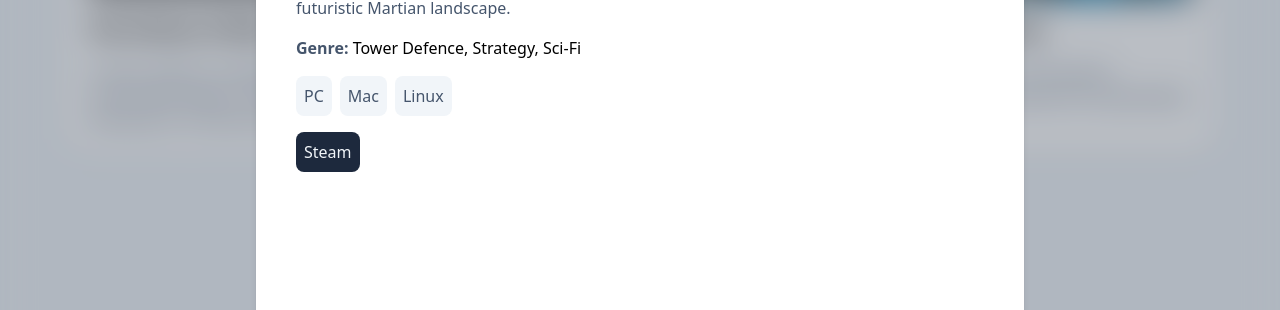
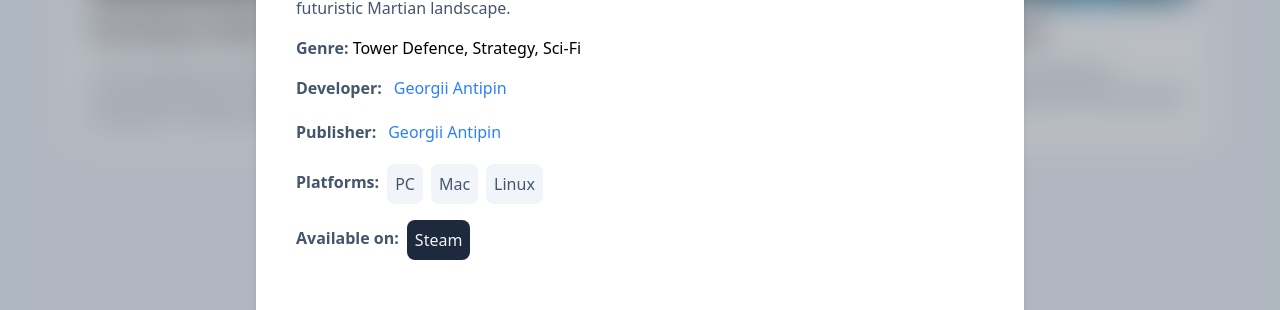
Before and after one commit to carbongo/sakha-gamedev, a React (Vite) app: page / in a window 1280 px wide. Both pictures are taken after a click on the element 248 px from the left and 322 px from the top of the page. Shown: the part 352-662 px from the top of the page. Built offline with nearby package versions, Linux system fonts and the light colour scheme.

Commit message:
feat: Enhance GameDialog to display developer, publisher, and platform information

```diff
--- a/src/components/GameDialog.tsx
+++ b/src/components/GameDialog.tsx
@@ -73,12 +73,60 @@
                 <strong className="text-slate-600">Genre:</strong> {game.genre}
               </div>
               <div className="space-y-1 flex flex-wrap gap-2">
+                <strong className="text-slate-600">Developer:</strong>
+                {game.devs &&
+                  game.devs.map((dev, index) => (
+                    <span
+                      key={index}
+                      className="text-slate-600 hover:text-slate-900"
+                    >
+                      {dev.link ? (
+                        <a
+                          target="_blank"
+                          rel="noopener noreferrer"
+                          href={dev.link}
+                          className="ml-1 text-blue-500 hover:underline"
+                        >
+                          {dev.name}
+                        </a>
+                      ) : (
+                        dev.name
+                      )}
+                    </span>
+                  ))}
+              </div>
+              <div className="space-y-1 flex flex-wrap gap-2">
+                <strong className="text-slate-600">Publisher:</strong>
+                {game.publishers &&
+                  game.publishers.map((publisher, index) => (
+                    <span
+                      key={index}
+                      className="text-slate-600 hover:text-slate-900"
+                    >
+                      {publisher.link ? (
+                        <a
+                          target="_blank"
+                          rel="noopener noreferrer"
+                          href={publisher.link}
+                          className="ml-1 text-blue-500 hover:underline"
+                        >
+                          {publisher.name}
+                        </a>
+                      ) : (
+                        publisher.name
+                      )}
+                    </span>
+                  ))}
+              </div>
+              <div className="space-y-1 flex flex-wrap gap-2 items-center">
+                <strong className="text-slate-600">Platforms:</strong>
                 {game.platforms &&
                   game.platforms.map((platform, index) => (
                     <Platform type={platform} key={index} />
                   ))}
               </div>
-              <div className="space-y-1 flex flex-wrap gap-2">
+              <div className="space-y-1 flex flex-wrap gap-2 items-center">
+                <strong className="text-slate-600">Available on:</strong>
                 {game.storeLinks &&
                   game.storeLinks.map((storeLink, index) => {
                     return (
```
